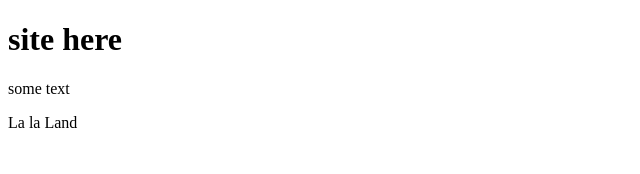
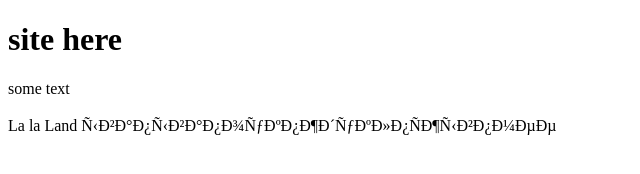
Before and after one commit to AndereyQA/sitetestgit, a plain HTML site: page index.html in a window 1280 px wide. Shown: the whole page, without its empty margins (0-640 px from the left). Drawn offline with Linux system fonts and the light colour scheme.

Commit message:
firth commit

```diff
--- a/index.html
+++ b/index.html
@@ -8,6 +8,6 @@
 <body>
     <h1>site here</h1>
 	<p>some text</p>
-	<p>La la Land</p>
+	<p>La la Land ывапывапоукпждуклпэжывпмее</p>
 </body>
 </html>
```
